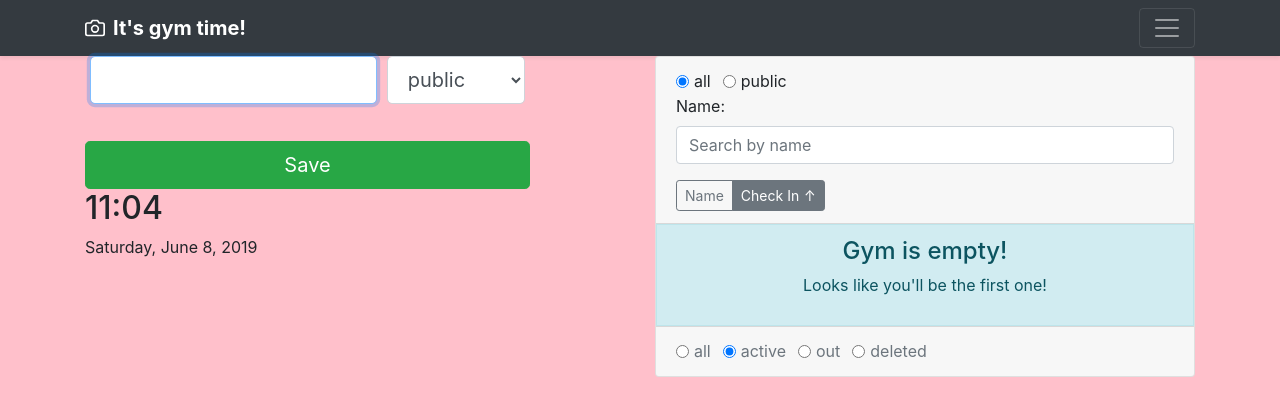
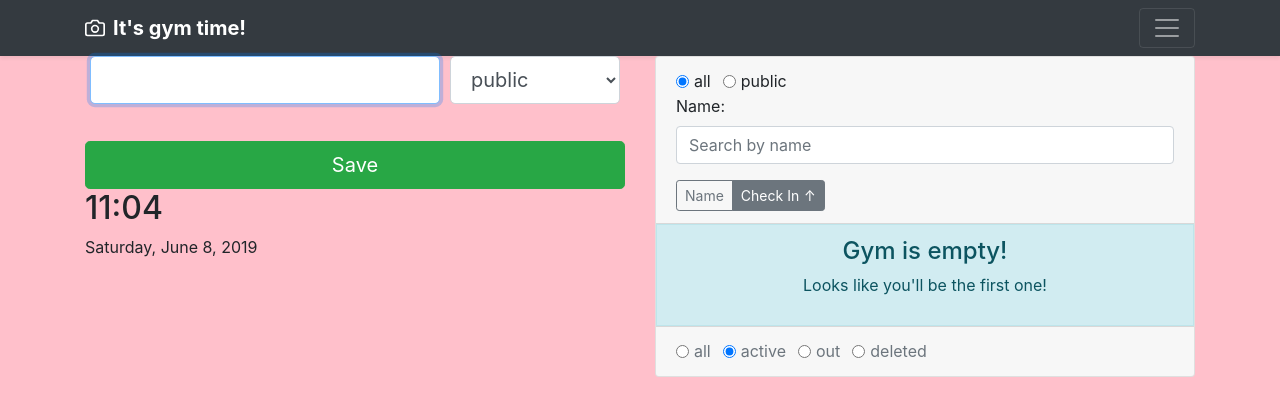
Before and after one commit to rmhdev/gym-time, a Vue app: page / in a window 1280 px wide. Both pictures are taken after a click on the link "Enter". Shown: the top 416 px of the page. Built offline with nearby package versions, Linux system fonts and the light colour scheme.

Commit message:
Improving styles

```diff
--- a/src/App.vue
+++ b/src/App.vue
@@ -1,12 +1,12 @@
 <template>
-    <div id="app" class="container">
+    <div id="app" class="gym-container">
 
         <div v-if="isWelcome" class="gym-welcome-container">
             <Welcome msg="Hello!" @close="isWelcome = false"/>
         </div>
 
-        <div v-else class="row justify-content-md-center">
-            <div class="col-5">
+        <div v-else class="gym-content">
+            <div class="gym-content-in-out">
                 <checkout
                     v-if="hasCheckoutCustomer"
                     class="gym-customer-confirm-checkout"
@@ -16,8 +16,8 @@
                 ></checkin>
                 <Clock/>
             </div>
-            <div class="col-1"></div>
-            <div class="col-6">
+
+            <div class="gym-content-customers">
                 <customers></customers>
             </div>
         </div>
--- a/src/styles/main.scss
+++ b/src/styles/main.scss
@@ -6,8 +6,11 @@ body {
   background-color: pink;
 }
 
-.gym-welcome {
-
+.gym {
+  &-container {
+    @extend .container;
+  }
+  &-welcome {
     &-container {
       border: 1px solid red;
       height: calc(100vh - 56px);
@@ -16,7 +19,6 @@ body {
       justify-content: center;
       text-align: center;
     }
-
     > header {
       margin-bottom: map-get($spacers, 3);
     }
@@ -28,13 +30,11 @@ body {
       @extend .text-muted;
       @extend .lead
     }
-
     &-clock {
       .gym-clock-date {
         @extend .lead
       }
     }
-
     &-button {
       @extend .btn;
       @extend .btn-lg;
@@ -42,6 +42,39 @@ body {
       margin-bottom: map-get($spacers, 4);
     }
   }
+  &-content {
+    @extend .row;
+    @extend .justify-content-md-center;
+
+    &-customers {
+      @extend .col-6;
+    }
+    &-in-out {
+      @extend .col-6;
+    }
+  }
+
+  // Filter: sorting
+  &-sort {
+    &.desc,
+    &.asc {
+      @extend .active;
+    }
+    &.desc:after,
+    &.asc:after {
+      padding-left: 0.3rem;
+
+    }
+    &.desc:after {
+      content: '↓';
+    }
+    &.asc:after {
+      content: '↑';
+    }
+  }
+}
+
+
 
 .gym-customers {
 
@@ -253,22 +286,3 @@ body {
     }
   }
 }
-
-
-.gym-sort {
-  &.desc,
-  &.asc {
-    @extend .active;
-  }
-  &.desc:after,
-  &.asc:after {
-    padding-left: 0.3rem;
-
-  }
-  &.desc:after {
-    content: '↓';
-  }
-  &.asc:after {
-    content: '↑';
-  }
-}
```
Lines whose indentation alone changed are shown as unchanged.
